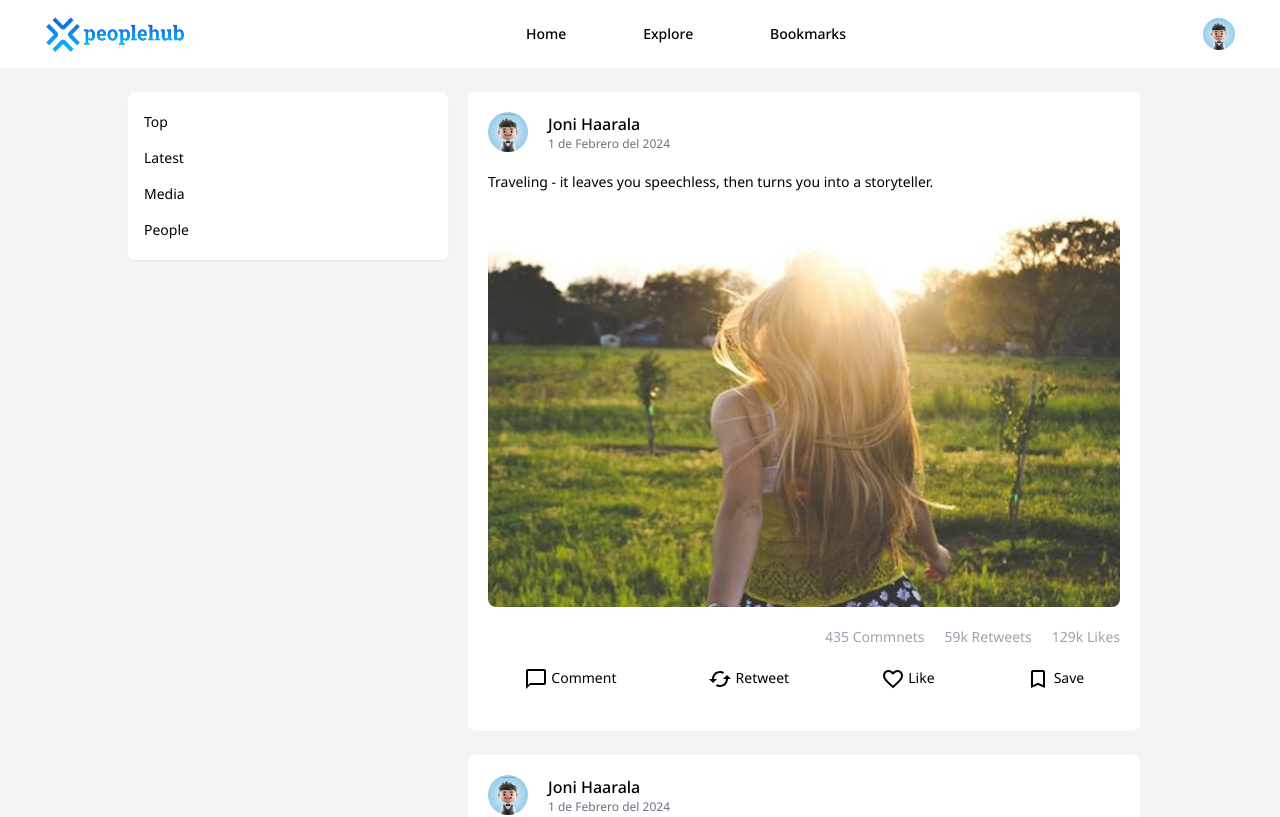
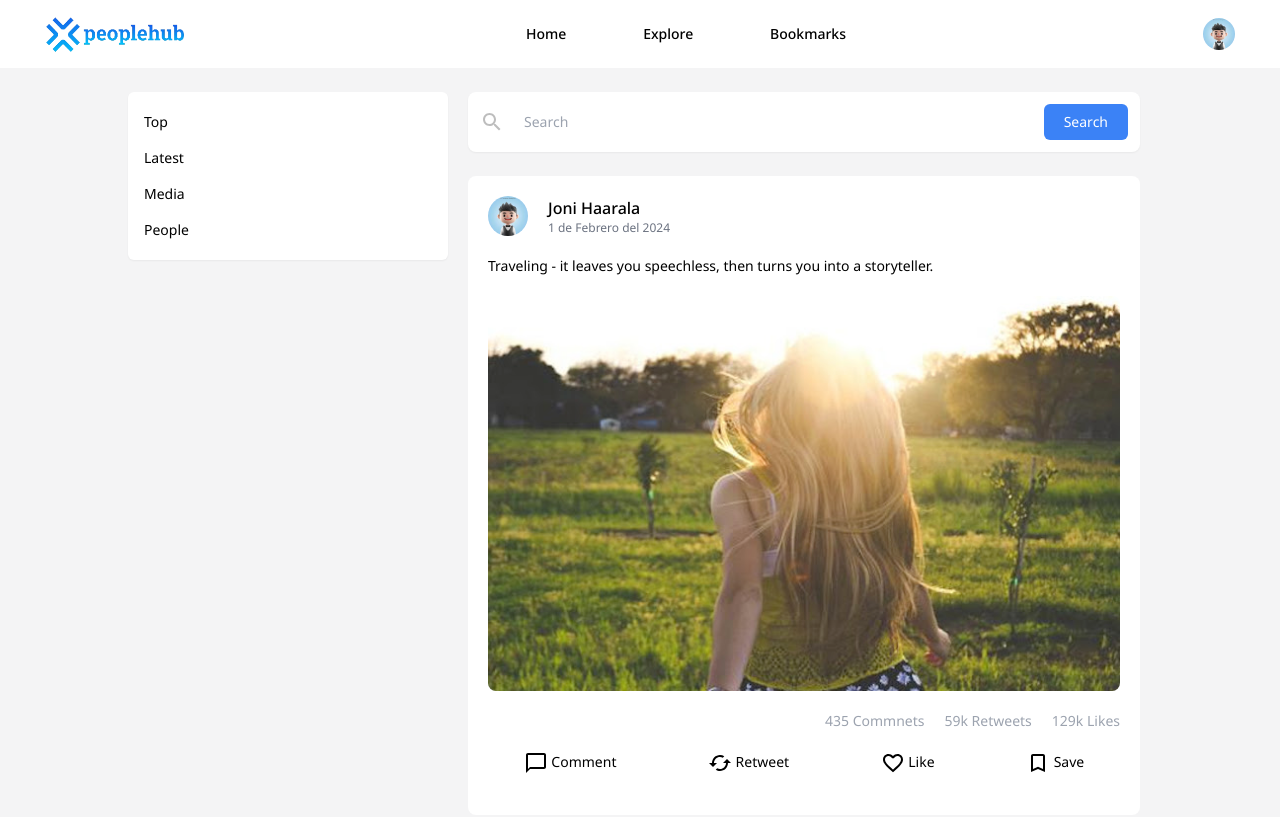
Before and after one commit to JoniHaarala/PeopleHub, a React (Vite) app: page /explore in a window 1280 px wide. Shown: the top 817 px of the page. Built offline with nearby package versions, Linux system fonts and the light colour scheme.

Commit message:
Added Searchbar for search option

```diff
--- a/src/pages/Explore.jsx
+++ b/src/pages/Explore.jsx
@@ -1,4 +1,5 @@
 import { PostList } from '../components'
+import SearchIcon from '@mui/icons-material/Search';
 
 const Explore = () => {
   return (
@@ -9,7 +10,20 @@ const Explore = () => {
         <button className="w-full py-2 px-4 text-start hover:transition-all hover:border-l-4 focus:border-l-4 focus:border-blue-400 focus:text-blue-500">Media</button>
         <button className="w-full py-2 px-4 text-start hover:transition-all hover:border-l-4 focus:border-l-4 focus:border-blue-400 focus:text-blue-500">People</button>
       </div>
-      <PostList />
+      <div>
+        <div className='p-3 mb-6 rounded-lg shadow-sm flex h-fit items-center bg-white text-sm'>
+          <SearchIcon color='disabled' />
+          <input
+            type="text"
+            placeholder='Search'
+            className='w-full px-5 outline-none'
+          />
+          <button className='px-5 py-2 rounded-md bg-blue-500 text-white hover:transition hover:bg-blue-400'>Search</button>
+        </div>
+
+        <PostList />
+      </div>
+
     </section>
   )
 }
```
